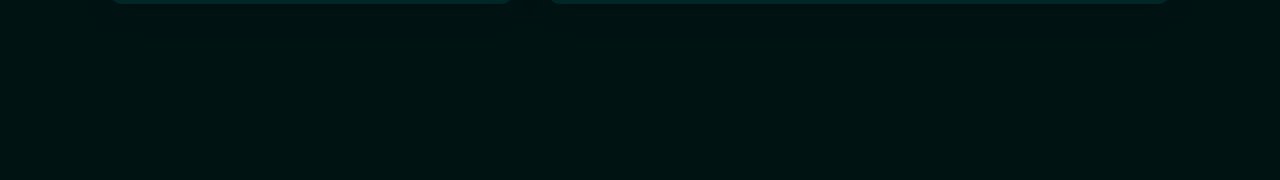
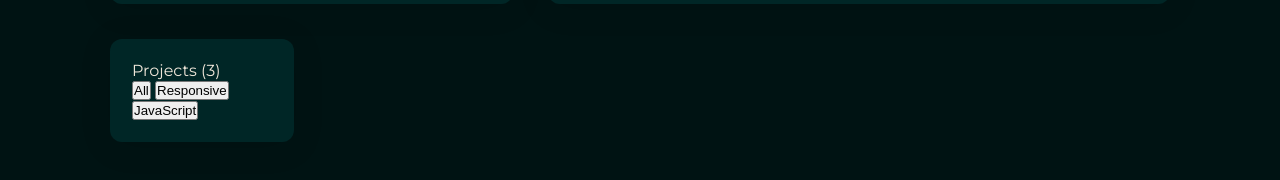
Before and after one commit to johannamag/devchallenges.io-portfolio, a plain HTML site: page index.html in a window 1280 px wide. Shown: the part 1669-1849 px from the top of the page. Before the commit the page ends 1743 px from the top, so only its background shows below. Drawn offline with Linux system fonts and the light colour scheme.

Commit message:
added buttons

```diff
--- a/index.html
+++ b/index.html
@@ -166,6 +166,14 @@
               </div>
             </div>
           </div>
+          <div class="card btns">
+            <h1 class="filter-projects"></h1>Projects (3)</h1>
+            <div class="btn-container">
+              <button class="active btn">All</button>
+              <button class="btn">Responsive</button>
+              <button class="btn">JavaScript</button>
+            </div>
+          </div>
         </div>
       </div>
     </main>
```
